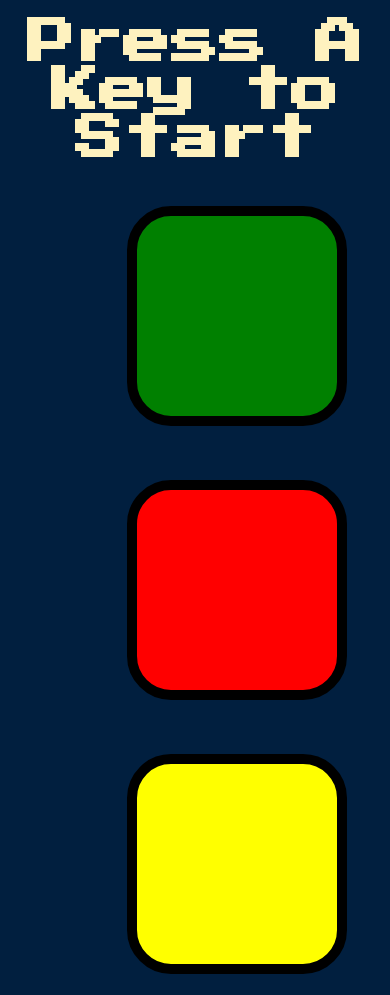
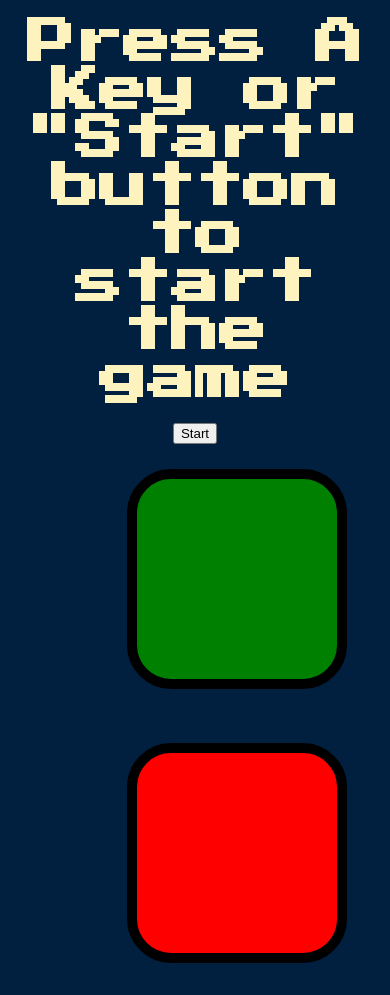
Before and after one commit to Moh-Sad/Simon-Mini-Game, a plain HTML site: page index.html in a window 390 px wide. Shown: the top 995 px of the page. Drawn offline with nearby package versions, Linux system fonts and the light colour scheme.

Commit message:
Update index.html
I have added a starter button for more responsiveness and a score recorder.

```diff
--- a/index.html
+++ b/index.html
@@ -9,9 +9,11 @@
 </head>
 
 <body>
-  <h1 id="level-title">Press A Key to Start</h1>
+  <h1 id="level-title">Press A Key or "Start" button to start the game</h1>
+  <h2 id="level-score"></h2>
   <div class="container">
-    <div lass="row">
+    <button type="button" id="start" class="start">Start</button>
+    <div class="row">
 
       <div type="button" id="green" class="btn green">
 
```
